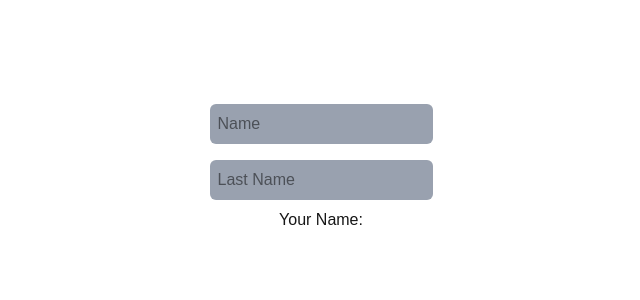
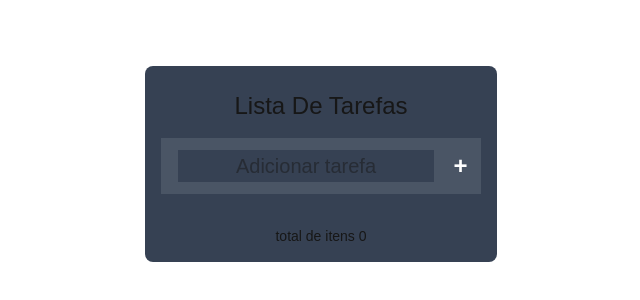
Before and after one commit to EmanoelCariolando/react, a Next.js app: page / in a window 1280 px wide. Shown: the part 236-536 px from the top of the page, without its empty margins (319-959 px from the left). Built offline with nearby package versions, Linux system fonts and the light colour scheme.

Commit message:
uptade work list

```diff
--- a/src/app/page.tsx
+++ b/src/app/page.tsx
@@ -1,29 +1,69 @@
 "use client";
 import { useState } from "react";
-import {completName} from "@/types/typeg";
+import {toDo} from "@/types/typeg";
 
 
 const Page = () => {
-    const [allName, setCount] = useState <completName>({name: "", lastName: ""});
+    const [item, setLabel] = useState('');
+    const [yellow,setYellow] = useState(true);
+    const [works, setCount] = useState<toDo[]>([
+    ]);
+
+
+
+    const close = (id: number) => {
+      setCount((works.filter( item => item.id !== id)));
+      }
+
+    const hadleClick = () => {
+      if(item === '') return;
+      setCount([...works, {id: works.length + 1 ,label: item, check: false}]);
+      setLabel('');
+
+    }
+
+
+
 
 
     return (
-      <div className="w-screen h-screen flex items-center justify-center flex-col ">
+    <div className="w-screen h-screen flex items-center justify-center flex-col ">
+    <div className="flex flex-col m-2 items-center justify-center">
 
-       <input type="text" placeholder="Name"
-        onChange={e => setCount ({ ...allName, name: e.target.value})}
-        className="bg-gray-400 m-2 rounded-md text-black p-2"
-       />
 
-       <input type="text"
-        placeholder="Last Name"
-        className="bg-gray-400 m-2 rounded-md text-black p-2"
-        onChange={e => setCount ({ ...allName, lastName: e.target.value})}
-       />
+     <div className="bg-gray-700 w-full h-full flex flex-col items-center justify-center rounded-lg text-2xl p-4 ">
+      <p className="m-2">Lista De Tarefas</p>
 
-       <p className="flex justify-center items-center flex-col"> Your Name: <p className="text-blue-400">{allName.name} {allName.lastName}</p> </p>
 
-     </div>
+    <div className="flex items-center justify-center bg-gray-600 my-2  ">
+      <input type="text"
+       className="bg-gray-700 w-4/5 h-8 m-3 text-center text-xl "
+       placeholder="Adicionar tarefa"
+       value={item}
+       onChange={e => setLabel(e.target.value)} />
+
+
+       <button onClick={hadleClick} className="text-white font-bold m-2 ">  {item === "" ? <button className="cursor-not-allowed">+</button> : <button className="cursor-pointer">+</button>}</button>
+    </div>
+
+         {works.map((e) => (
+       <div className="bg-gray-600 w-full m-2 flex items-center justify-center rounded-lg" key={e.id}>
+          <li  className="w-full text-lg font-bold text-center m-1 flex items-center justify-baseline"> <div className="flex mr-5"> • {e.label} </div></li>
+
+          <div className="flex items-center justify-center h-8 w-24 mr-4">
+          <h1 onClick={() => setYellow(!yellow)} className=" text-white  ml-2 w-20 h-5 text-sm cursor-pointer">{ yellow ? <p className="bg-yellow-500">pendente</p> : <p className="bg-green-500">concluido</p>}</h1>
+          <h1 key={e.id} onClick={() => close(e.id)} className="bg-red-500 text-white  ml-2 w-20 h-5 text-sm cursor-pointer">{'delete'} </h1>
+          </div>
+
+        </div>
+
+    ))}
+
+            <p className="text-sm mt-6">total de itens {works.length}</p>
+
+      </div>
+    </div>
+  </div>
 
     );
 }
```
Also changed, not shown: src/types/typeg.ts (+7 -4 lines).
